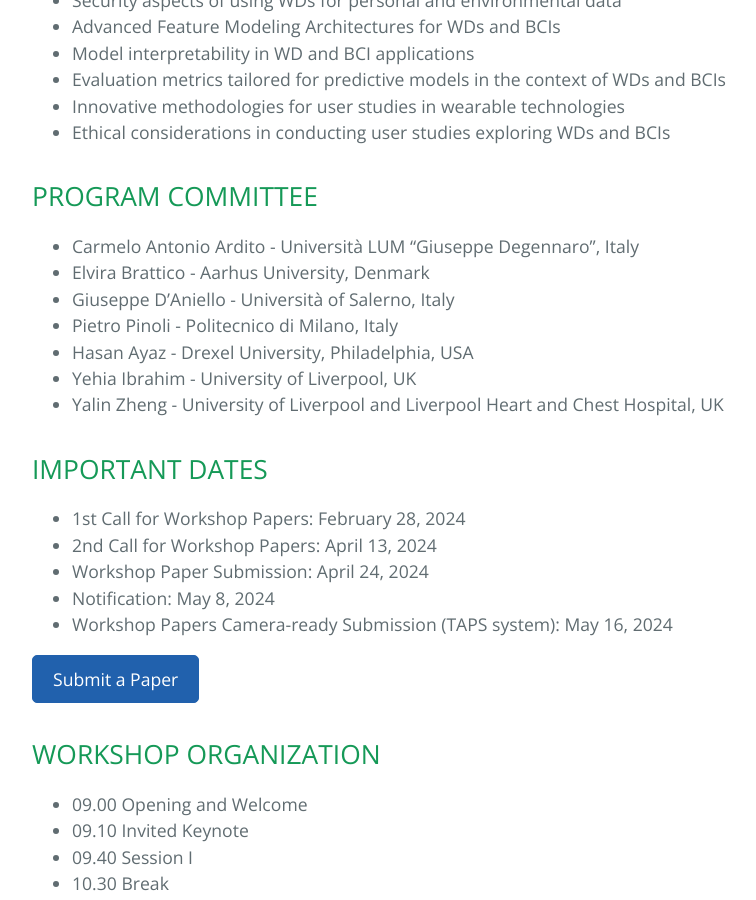
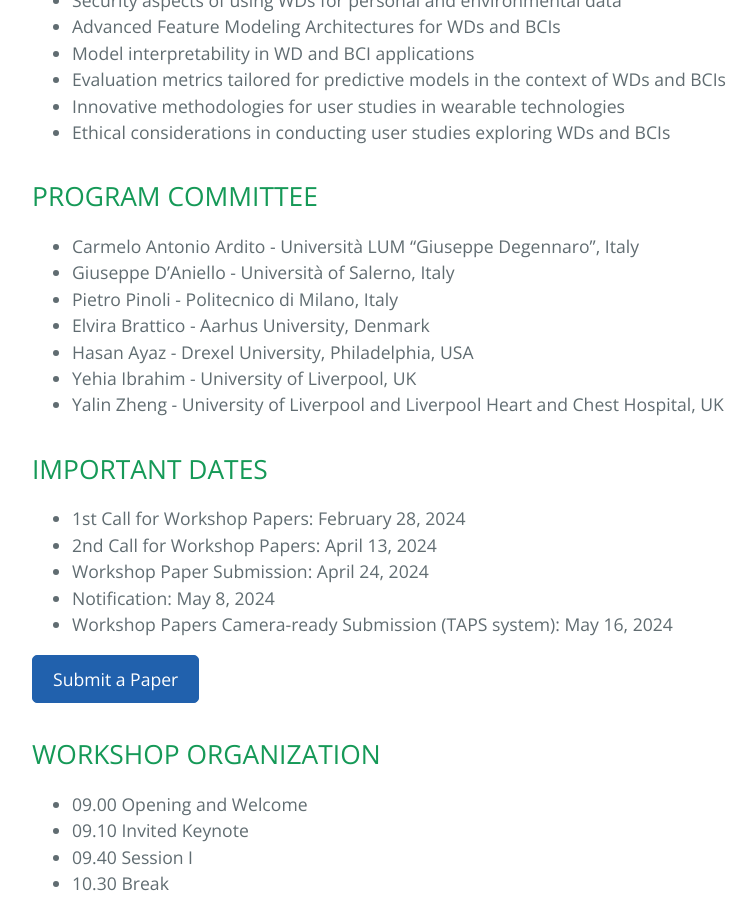
Before and after one commit to sisinflab/webium24, a Jekyll site: the page built from index.md, in a window 1280 px wide and 900 px high, scrolled down 2786 px. Shown: the whole window, without its empty margins (192-948 px from the left). Built offline with Jekyll 4.4.1, drawn with Linux system fonts in a browser that asks for light colours.

```diff
--- a/index.md
+++ b/index.md
@@ -55,9 +55,9 @@ Topics of interest include, but are not limited to:
 ## PROGRAM COMMITTEE <a name="PC"></a>
 
 + Carmelo Antonio Ardito - Università LUM "Giuseppe Degennaro", Italy
-+ Elvira Brattico - Aarhus University, Denmark
 + Giuseppe D’Aniello - Università of Salerno, Italy
 + Pietro Pinoli - Politecnico di Milano, Italy
++ Elvira Brattico - Aarhus University, Denmark
 + Hasan Ayaz -  Drexel University, Philadelphia, USA
 + Yehia Ibrahim -  University of Liverpool, UK
 + Yalin Zheng -  University of Liverpool and Liverpool Heart and Chest Hospital, UK
```
